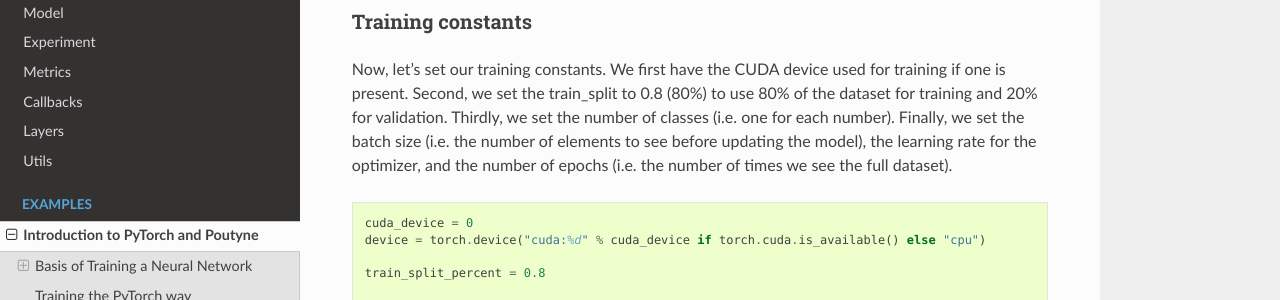
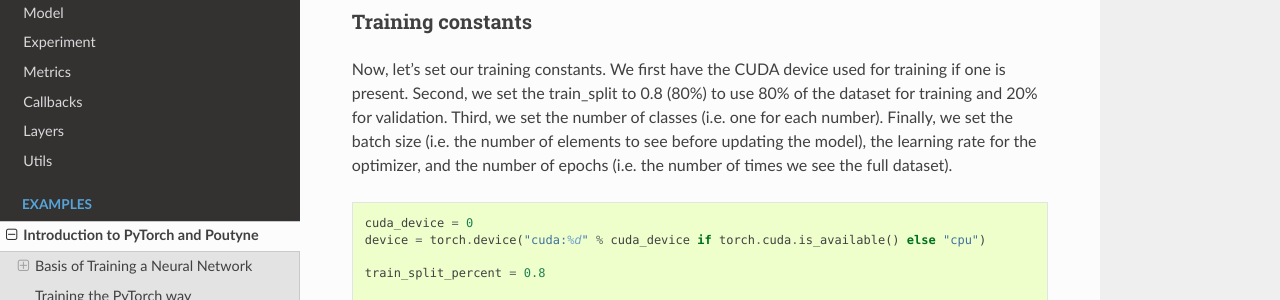
Before and after one commit to GRAAL-Research/poutyne, a Sphinx documentation site: the page built from docs/source/examples/introduction.rst, in a window 1280 px wide and 900 px high, scrolled down 1000 px. Shown: the part 198-498 px from the top of the window. Built offline with Sphinx 7.4.7 and the Read the Docs theme 2.0.0, drawn with Linux system fonts in a browser that asks for light colours; the version number could not be read and is left out; some of the changed lines change nothing that is shown; some of the changed text lies outside the part shown.

Commit message:
thirdly and let s train

```diff
--- a/docs/source/examples/introduction.rst
+++ b/docs/source/examples/introduction.rst
@@ -46,7 +46,7 @@
 
 Training constants
 ------------------
-Now, let's set our training constants. We first have the CUDA device used for training if one is present. Second, we set the train_split to 0.8 (80%) to use 80% of the dataset for training and 20% for validation. Thirdly, we set the number of classes (i.e. one for each number). Finally, we set the batch size (i.e. the number of elements to see before updating the model), the learning rate for the optimizer, and the number of epochs (i.e. the number of times we see the full dataset).
+Now, let's set our training constants. We first have the CUDA device used for training if one is present. Second, we set the train_split to 0.8 (80%) to use 80% of the dataset for training and 20% for validation. Third, we set the number of classes (i.e. one for each number). Finally, we set the batch size (i.e. the number of elements to see before updating the model), the learning rate for the optimizer, and the number of epochs (i.e. the number of times we see the full dataset).
 
 .. code-block:: python
 
@@ -394,10 +394,14 @@
         test_loss, test_acc = pytorch_test(pytorch_network, test_loader, loss_function)
         print('Test:\n\tLoss: {}\n\tAccuracy: {}'.format(test_loss, test_acc))
 
+Let's train the convolutional network.
+
 .. code-block:: python
 
     fc_net = create_fully_connected_network()
     pytorch_train(fc_net)
+
+Let's train the convolutional network.
 
 .. code-block:: python
 
@@ -440,11 +444,16 @@
         test_loss, test_acc = model.evaluate_generator(test_loader)
         print('Test:\n\tLoss: {}\n\tAccuracy: {}'.format(test_loss, test_acc))
 
+
+Let's train the fully connected network.
+
 .. code-block:: python
 
     fc_net = create_fully_connected_network()
     poutyne_train(fc_net)
 
+Let's train the convolutional network.
+
 .. code-block:: python
 
     conv_net = create_convolutional_network()
```
Also changed, not shown: 2 other files.
